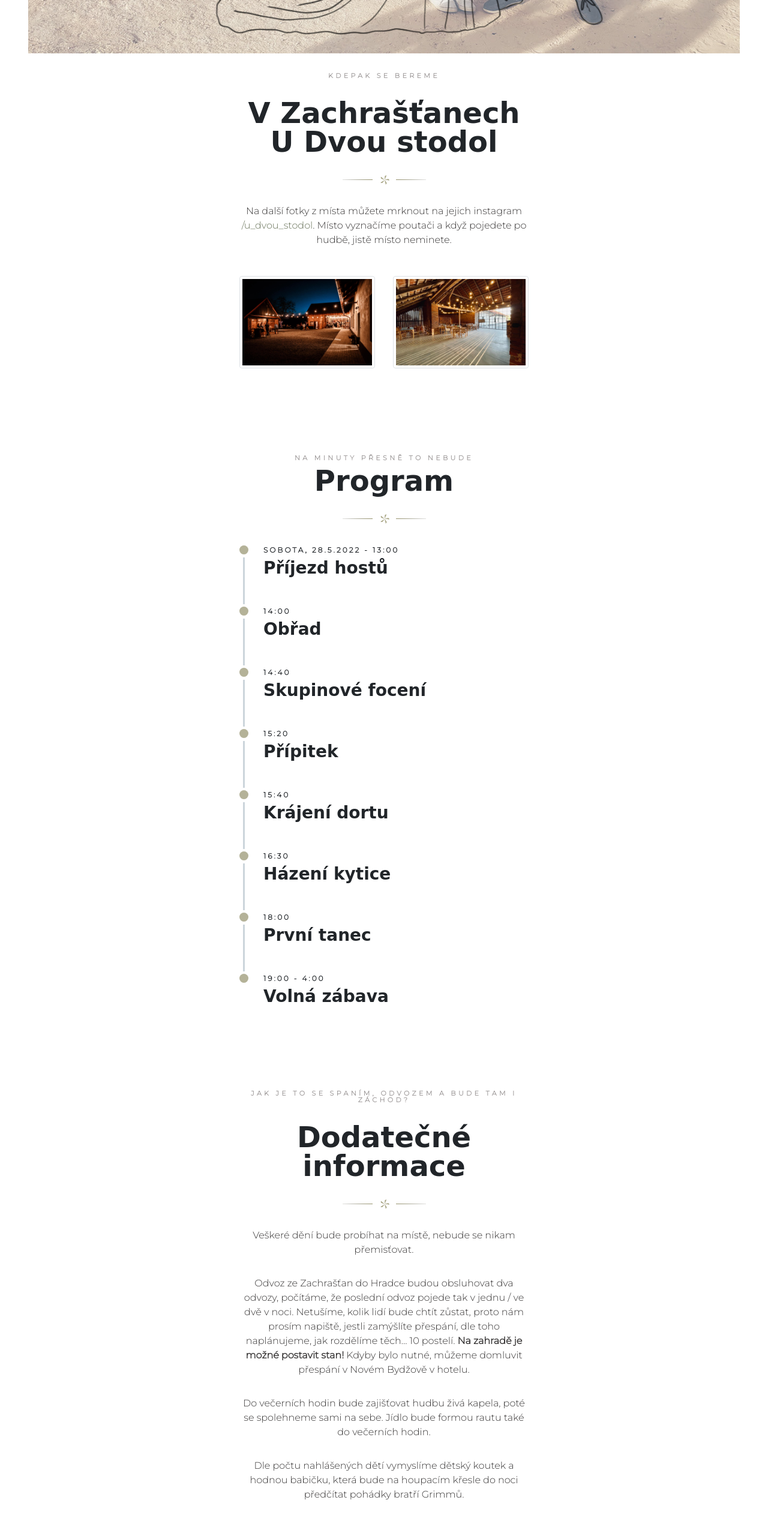
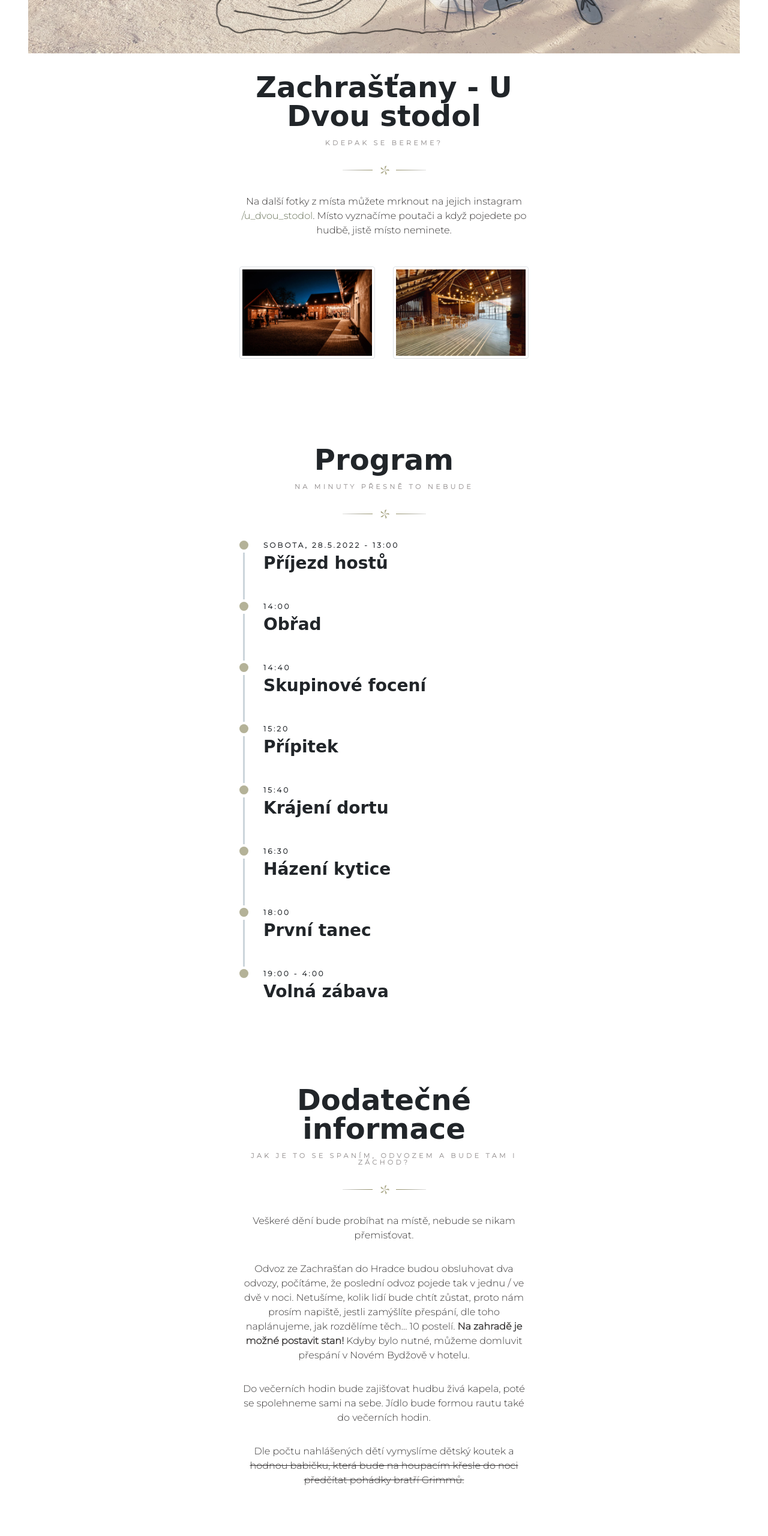
Before and after one commit to PavelVais/svatebniweb, a website: page index.html in a window 1280 px wide. Shown: the part 1220-3780 px from the top of the page at 60% size. Drawn offline with Linux system fonts and the light colour scheme; a web font is replaced by a local one.

Commit message:
Aktualizace textu - prohozeny nadpisy, UI

```diff
--- a/assets/sass/pages/_home.scss
+++ b/assets/sass/pages/_home.scss
@@ -22,15 +22,19 @@ body {
  * Globals
  */
 
-h1 {
+h2 {
     color: $color-grey;
     font-size: 11px;
     letter-spacing: 4.4px;
     text-transform: uppercase;
 }
 
-h2 {
+h1 {
     font-size: 3rem;
+}
+
+h1 + h2 {
+    margin-top: 1rem;
 }
 
 
@@ -85,7 +89,7 @@ img.separator {
     left: 0;
     top: 0;
     z-index:2;
-    pointer-events: visible;
+    pointer-events: none;
     background: url("../images/main4-obrys.png");
     background-size: cover;
     background-position: bottom;
--- a/index.html
+++ b/index.html
@@ -1,5 +1,5 @@
 <!DOCTYPE html>
-<html lang="en">
+<html lang="cs">
 
 <head>
     <meta charset="UTF-8">
@@ -7,8 +7,7 @@
 
     <meta http-equiv="X-UA-Compatible" content="ie=edge">
     <link rel="stylesheet" href="assets/dist/style.css">
-
-    <title>SASS</title>
+    <title>Janča a Pája se budou brát</title>
 </head>
 
 <body>
@@ -55,11 +54,10 @@
     </div>
     <div class="row  justify-content-center">
         <section class="col text-center">
-            <h1>Kdepak se bereme</h1>
-            <br>
-            <h2 class="font-handwritten">
-                V Zachrašťanech U Dvou stodol
-            </h2>
+            <h1 class="font-handwritten">
+                Zachrašťany - U Dvou stodol
+            </h1>
+            <h2>Kdepak se bereme?</h2>
             <img width="139" height="16" src="assets/images/separator.png" class="separator" alt="m" loading="lazy">
 
             <p style="">
@@ -86,10 +84,10 @@
 
     <div class="row justify-content-center">
         <section class="col text-center">
-            <h1>Na minuty přesně to nebude</h1>
-            <h2 class="font-handwritten">
+            <h1 class="font-handwritten">
                 Program
-            </h2>
+            </h1>
+            <h2>Na minuty přesně to nebude</h2>
             <img width="139" height="16" src="assets/images/separator.png" class="separator" alt="m" loading="lazy">
             <ul class="timeline">
                 <li class="timeline-item">
@@ -170,11 +168,10 @@
 
     <div class="row  justify-content-center">
         <section class="col text-center">
-            <h1>Jak je to se spaním, odvozem a bude tam i záchod?</h1>
-            <br>
-            <h2 class="font-handwritten">
+            <h1 class="font-handwritten">
                 Dodatečné informace
-            </h2>
+            </h1>
+            <h2>Jak je to se spaním, odvozem a bude tam i záchod?</h2>
             <img width="139" height="16" src="assets/images/separator.png" class="separator" alt="m" loading="lazy">
             <p>Veškeré dění bude probíhat na místě, nebude se nikam přemisťovat. </p>
 
@@ -189,24 +186,23 @@
                 formou rautu také do večerních hodin.
             </p>
 
-            <p>Dle počtu nahlášených dětí vymyslíme dětský koutek a hodnou babičku,
-                která bude na houpacím křesle do noci předčítat pohádky bratří Grimmů.</p>
+            <p>Dle počtu nahlášených dětí vymyslíme dětský koutek a <strike>hodnou babičku,
+                která bude na houpacím křesle do noci předčítat pohádky bratří Grimmů.</strike></p>
 
         </section>
     </div>
 
     <div class="row  justify-content-center">
         <section class="col text-center">
-            <h1>Speciální přání</h1>
-            <br>
-            <h2 class="font-handwritten">
+            <h1 class="font-handwritten">
                 I my máme speciální přání
-            </h2>
+            </h1>
+            <h2>Speciální přání</h2>
             <img width="139" height="16" src="assets/images/separator.png" class="separator" alt="m" loading="lazy">
 
             <p style="">
                 Jelikož má Janička ráda barvičky, přichystali jsme si zde pár barev, do kterých budeme svatbu stylizovat.
-                Pokud nepřijedete sladěný, vůbec to nebude vadit.
+                Pokud nepřijedete sladěný, <strike>vůbec nejezděte</strike> vůbec to nebude vadit.
             </p>
             <div class=" justify-content-center align-items-center row row-cols-md-3">
                 <div class="col color-splash"></div>
@@ -223,10 +219,10 @@
 
     <div class="row justify-content-center">
         <section class="col text-center">
-            <h1>Přijeďte, bude prdel</h1>
-            <h2 class="font-handwritten">
+            <h1 class="font-handwritten">
                 Dejte nám prosím vědět
-            </h2>
+            </h1>
+            <h2>Přijeďte, bude prdel</h2>
             <img width="139" height="16" src="assets/images/separator.png" class="separator" alt="m" loading="lazy">
 
             <form class="my-form" action="https://submit-form.com/OSBW7O6y">
```
Also changed, not shown: assets/dist/style.css, 1 other file.
